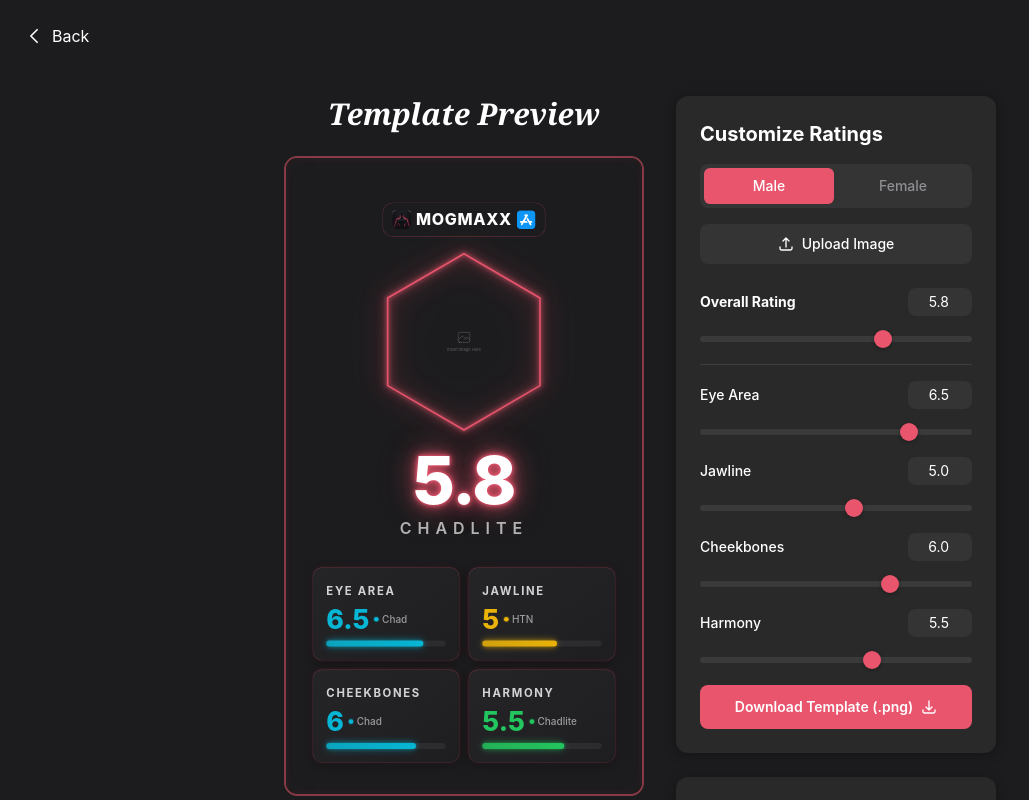
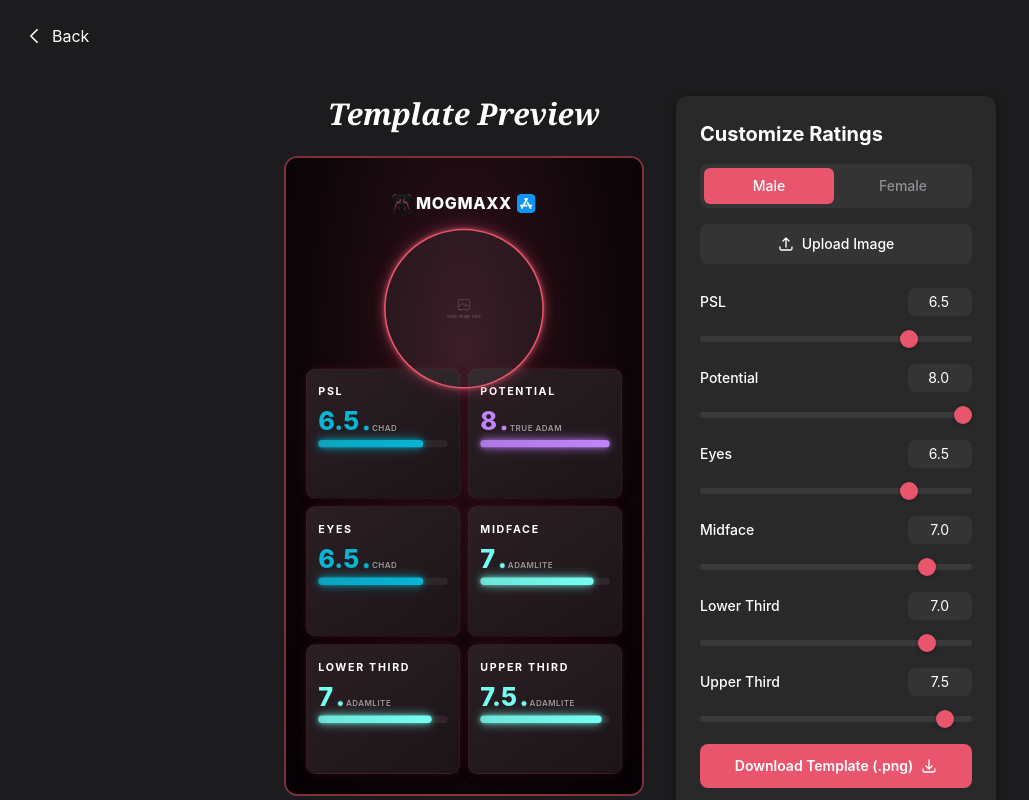
Before and after one commit to thebasementlabs/mogmax-site, a React (Vite) app: page /creator/ratings-template in a window 1280 px wide. Shown: the top 800 px of the page, without its empty margins (0-1029 px from the left). Built offline with nearby package versions, Linux system fonts and the light colour scheme.

Commit message:
ratings card redesign

```diff
--- a/src/pages/RatingsTemplate.tsx
+++ b/src/pages/RatingsTemplate.tsx
@@ -4,14 +4,28 @@
 import ImageUploader from '../components/ImageUploader'
 import { getTierLabel, getRatingColor, getProgressPercent } from '../utils/ratings'
 
-const METRICS = [
-  { key: 'eyeArea', label: 'Eye Area', default: 6.5 },
-  { key: 'jawline', label: 'Jawline', default: 5 },
-  { key: 'cheekbones', label: 'Cheekbones', default: 6 },
-  { key: 'harmony', label: 'Harmony', default: 5.5 },
+const TOP_METRICS = [
+  { key: 'psl', label: 'PSL', default: 6.5 },
+  { key: 'potential', label: 'Potential', default: 8 },
 ] as const
 
+const BOTTOM_METRICS = [
+  { key: 'eyes', label: 'Eyes', default: 6.5 },
+  { key: 'midface', label: 'Midface', default: 7 },
+  { key: 'lowerThird', label: 'Lower Third', default: 7 },
+  { key: 'upperThird', label: 'Upper Third', default: 7.5 },
+] as const
+
+const METRICS = [...TOP_METRICS, ...BOTTOM_METRICS] as const
+
 type MetricKey = typeof METRICS[number]['key']
+
+function getShortTier(rating: number, gender: 'male' | 'female'): string {
+  const full = getTierLabel(rating, '', gender)
+  // For tiers like "Gigachad / Adamlite", return just "Gigachad"
+  const slash = full.indexOf(' / ')
+  return slash > 0 ? full.substring(0, slash) : full
+}
 
 export default function RatingsTemplate() {
   const [gender, setGender] = useState<'male' | 'female'>('male')
@@ -19,7 +33,6 @@
   const [ratings, setRatings] = useState<Record<MetricKey, number>>(
     Object.fromEntries(METRICS.map(m => [m.key, m.default])) as Record<MetricKey, number>
   )
-  const [overallRating, setOverallRating] = useState(5.8)
   const templateRef = useRef<HTMLDivElement>(null)
   const fileInputRef = useRef<HTMLInputElement>(null)
 
@@ -34,8 +47,6 @@
     reader.onload = (ev) => setImageUrl(ev.target?.result as string)
     reader.readAsDataURL(file)
   }
-
-  const pslTier = getTierLabel(overallRating, 'PSL', gender)
 
   const handleDownloadPng = useCallback(async () => {
     if (!templateRef.current) return
@@ -58,7 +69,6 @@
   }, [])
 
   const glowColor = '#E8556D'
-  const displayRating = overallRating % 1 === 0 ? overallRating.toString() : overallRating.toFixed(1)
 
   return (
     <div className="min-h-screen bg-background flex flex-col items-center p-4 md:p-8">
@@ -83,7 +93,7 @@
               style={{
                 width: 1080,
                 height: 1920,
-                background: '#1C1C1E',
+                background: 'radial-gradient(ellipse at 50% 30%, #30121c 0%, #1c0b10 35%, #0e0508 65%, #050105 100%)',
                 border: `6px solid ${glowColor}88`,
                 borderRadius: 40,
                 boxSizing: 'border-box',
@@ -91,7 +101,7 @@
                 transformOrigin: 'top left',
               }}
             >
-              {/* Card container with neon glow border */}
+              {/* Card container */}
               <div
                 style={{
                   position: 'absolute',
@@ -99,14 +109,11 @@
                   left: 0,
                   right: 0,
                   bottom: 0,
-                  borderRadius: 0,
-                  boxShadow: `inset 0 0 20px ${glowColor}15, inset 0 0 60px ${glowColor}08`,
-                  background: '#1C1C1E',
+                  background: 'radial-gradient(ellipse at 50% 30%, #30121c 0%, #1c0b10 35%, #0e0508 65%, #050105 100%)',
                   display: 'flex',
                   flexDirection: 'column',
                   alignItems: 'center',
-                  justifyContent: 'center',
-                  padding: '120px 80px 80px',
+                  padding: '100px 60px 60px',
                 }}
               >
                 {/* Logo above image */}
@@ -115,11 +122,7 @@
                     display: 'flex',
                     alignItems: 'center',
                     gap: 14,
-                    background: '#1C1C1E',
-                    padding: '14px 28px',
-                    borderRadius: 30,
-                    border: '1.5px solid rgba(232, 85, 109, 0.4)',
-                    marginBottom: 48,
+                    marginBottom: 40,
                   }}
                 >
                   <img src="/logo.png" alt="MogMaxx" style={{ width: 57, height: 57, borderRadius: 13, background: '#000' }} />
@@ -135,119 +138,79 @@
                   />
                 </div>
 
-                {/* Hexagonal image frame */}
-                <div style={{ position: 'relative', width: 532, height: 532, marginBottom: 48 }}>
-                  {/* SVG hex border with neon glow via drop-shadow */}
-                  <svg
-                    viewBox="0 0 532 532"
-                    style={{
-                      position: 'absolute',
-                      inset: 0,
-                      width: '100%',
-                      height: '100%',
-                      overflow: 'visible',
-                      filter: `
-                        drop-shadow(0 0 6px ${glowColor})
-                        drop-shadow(0 0 15px ${glowColor}aa)
-                        drop-shadow(0 0 35px ${glowColor}66)
-                        drop-shadow(0 0 70px ${glowColor}33)
-                      `,
-                      zIndex: 1,
-                    }}
-                  >
-                    <polygon
-                      points="266,3 494,136 494,399 266,532 37,399 37,136"
-                      fill="none"
-                      stroke={glowColor}
-                      strokeWidth="5"
-                    />
-                  </svg>
-                  {/* Hex image */}
-                  <div style={{ position: 'absolute', inset: 0 }}>
-                    <ImageUploader
-                      imageUrl={imageUrl}
-                      onImageChange={setImageUrl}
-                      size={532}
-                      shape="hexagon"
-                      className="!bg-transparent !border-0"
-                    />
-                  </div>
+                {/* Circular image frame */}
+                <div style={{
+                  position: 'relative',
+                  width: 480,
+                  height: 480,
+                  marginBottom: -140,
+                  zIndex: 2,
+                  borderRadius: '50%',
+                  border: `5px solid ${glowColor}`,
+                  boxShadow: `0 0 15px ${glowColor}aa, 0 0 40px ${glowColor}55, 0 0 80px ${glowColor}22`,
+                }}>
+                  <ImageUploader
+                    imageUrl={imageUrl}
+                    onImageChange={setImageUrl}
+                    size={470}
+                    shape="circle"
+                    className="!border-0"
+                  />
                 </div>
 
-                {/* PSL Rating number */}
-                <div
-                  style={{
-                    fontSize: 200,
-                    fontWeight: 800,
-                    color: '#fff',
-                    lineHeight: 1,
-                    textShadow: `
-                      0 0 10px ${glowColor},
-                      0 0 20px ${glowColor},
-                      0 0 40px ${glowColor}cc,
-                      0 0 80px ${glowColor}88,
-                      0 0 120px ${glowColor}44
-                    `,
-                    letterSpacing: -4,
-                  }}
-                >
-                  {displayRating}
-                </div>
-
-                {/* Tier label */}
-                <div
-                  style={{
-                    fontSize: 48,
-                    fontWeight: 600,
-                    color: '#ffffffaa',
-                    letterSpacing: 18,
-                    textTransform: 'uppercase',
-                    marginTop: 12,
-                  }}
-                >
-                  {pslTier}
-                </div>
-
-                {/* Metric stat cards — 2x2 grid */}
-                <div style={{ width: '100%', marginTop: 80, display: 'grid', gridTemplateColumns: '1fr 1fr', gap: 28 }}>
+                {/* Metric stat cards — 3x2 grid */}
+                <div style={{ width: '100%', flex: 1, display: 'grid', gridTemplateColumns: '1fr 1fr', gap: 24, alignContent: 'stretch', paddingTop: 80 }}>
                   {METRICS.map(m => {
                     const val = ratings[m.key]
                     const pct = getProgressPercent(val)
                     const metricColor = getRatingColor(val)
                     const metricTier = getTierLabel(val, m.label, gender)
+
                     const displayVal = Number.isInteger(val) ? val.toString() : val.toFixed(1)
                     return (
                       <div
                         key={m.key}
                         style={{
-                          background: 'linear-gradient(145deg, #252528 0%, #1e1e21 100%)',
-                          border: `1.5px solid ${glowColor}55`,
+                          background: 'linear-gradient(145deg, #2a1f24 0%, #1c1418 100%)',
+                          border: `1.5px solid ${glowColor}44`,
                           borderRadius: 28,
-                          padding: '44px 40px 40px',
+                          padding: '44px 36px 40px',
                           display: 'flex',
                           flexDirection: 'column',
-                          gap: 20,
-                          boxShadow: `inset 0 1px 0 rgba(255,255,255,0.04), 0 4px 24px rgba(0,0,0,0.4), 0 0 12px ${glowColor}22, 0 0 30px ${glowColor}11`,
+                          justifyContent: 'flex-start',
+                          gap: 14,
+                          boxShadow: `inset 0 1px 0 rgba(255,255,255,0.03), 0 4px 24px rgba(0,0,0,0.5), 0 0 20px ${glowColor}22, 0 0 50px ${glowColor}11`,
                         }}
                       >
                         {/* Label */}
                         <div
                           style={{
-                            fontSize: 34,
+                            fontSize: 32,
                             fontWeight: 700,
-                            color: '#ffffffcc',
+                            color: '#ffffff',
                             letterSpacing: 5,
                             textTransform: 'uppercase',
                           }}
                         >
                           {m.label}
                         </div>
-                        {/* Score + dot + tier */}
-                        <div style={{ display: 'flex', alignItems: 'center', gap: 14 }}>
-                          <span style={{ fontSize: 80, fontWeight: 800, color: metricColor, lineHeight: 1 }}>
+                        {/* Score + subtitle */}
+                        <div style={{ display: 'flex', alignItems: 'baseline', gap: 14, marginTop: 12 }}>
+                          <span style={{ fontSize: 76, fontWeight: 800, color: metricColor, lineHeight: 1 }}>
                             {displayVal}
                           </span>
-                          <span style={{ display: 'flex', alignItems: 'center', gap: 10, color: 'rgba(255,255,255,0.55)', fontSize: 30, fontWeight: 500 }}>
+                          <span
+                            style={{
+                              display: 'flex',
+                              alignItems: 'center',
+                              gap: 10,
+                              fontSize: 24,
+                              fontWeight: 600,
+                              color: 'rgba(255,255,255,0.55)',
+                              letterSpacing: 1.5,
+                              textTransform: 'uppercase',
+                            }}
+                          >
                             <span
                               style={{
                                 width: 14,
@@ -262,31 +225,28 @@
                           </span>
                         </div>
                         {/* Progress bar */}
-                        <div style={{ position: 'relative', width: '100%', height: 18, marginTop: 4 }}>
-                          {/* Track */}
+                        <div style={{ position: 'relative', width: '100%', height: 22, marginTop: 4 }}>
                           <div
                             style={{
                               position: 'absolute',
                               inset: 0,
                               background: 'rgba(255,255,255,0.06)',
-                              borderRadius: 9,
+                              borderRadius: 11,
                             }}
                           />
-                          {/* Glow bleed */}
                           <div
                             style={{
                               position: 'absolute',
-                              top: -4,
-                              bottom: -4,
+                              top: -5,
+                              bottom: -5,
                               left: 0,
                               width: `${pct}%`,
-                              borderRadius: 14,
+                              borderRadius: 16,
                               background: metricColor,
-                              filter: 'blur(10px)',
-                              opacity: 0.4,
+                              filter: 'blur(14px)',
+                              opacity: 0.55,
                             }}
                           />
-                          {/* Fill */}
                           <div
                             style={{
                               position: 'absolute',
@@ -294,9 +254,9 @@
                               bottom: 0,
                               left: 0,
                               width: `${pct}%`,
-                              borderRadius: 9,
+                              borderRadius: 11,
                               background: `linear-gradient(90deg, ${metricColor}cc, ${metricColor})`,
-                              boxShadow: `0 0 10px ${metricColor}66`,
+                              boxShadow: `0 0 12px ${metricColor}88`,
                             }}
                           />
                         </div>
@@ -346,32 +306,6 @@
               </svg>
               Upload Image
             </button>
-
-            {/* Overall rating slider */}
-            <div className="mb-4">
-              <div className="flex justify-between items-center mb-2">
-                <label className="text-sm font-bold">Overall Rating</label>
-                <input
-                  type="number"
-                  value={overallRating.toFixed(1)}
-                  onChange={(e) => setOverallRating(Math.max(1, Math.min(8, parseFloat(e.target.value) || 1)))}
-                  className="w-16 bg-white/5 rounded-lg px-2 py-1 text-sm text-right"
-                  min={1}
-                  max={8}
-                  step={0.1}
-                />
-              </div>
-              <input
-                type="range"
-                min={1}
-                max={8}
-                step={0.1}
-                value={overallRating}
-                onChange={(e) => setOverallRating(parseFloat(e.target.value))}
-              />
-            </div>
-
-            <div className="border-t border-white/10 my-4" />
 
             {/* Metric sliders */}
             {METRICS.map(m => (
--- a/src/utils/ratings.ts
+++ b/src/utils/ratings.ts
@@ -1,7 +1,7 @@
 export function getTierLabel(rating: number, _metric: string, gender: 'male' | 'female'): string {
   if (gender === 'female') {
-    if (rating >= 7.75) return 'True Eve / Tera Stacy'
-    if (rating >= 7) return 'Giga Stacy / Evelite'
+    if (rating >= 7.75) return 'True Eve'
+    if (rating >= 7) return 'Evelite'
     if (rating >= 6) return 'Stacy'
     if (rating >= 5.5) return 'Stacylite'
     if (rating >= 4.5) return 'HTB'
@@ -9,8 +9,8 @@
     if (rating >= 1.5) return 'LTB'
     return 'Subhuman'
   }
-  if (rating >= 7.75) return 'True Adam / Tera Chad'
-  if (rating >= 7) return 'Gigachad / Adamlite'
+  if (rating >= 7.75) return 'True Adam'
+  if (rating >= 7) return 'Adamlite'
   if (rating >= 6) return 'Chad'
   if (rating >= 5.5) return 'Chadlite'
   if (rating >= 4.5) return 'HTN'
```
